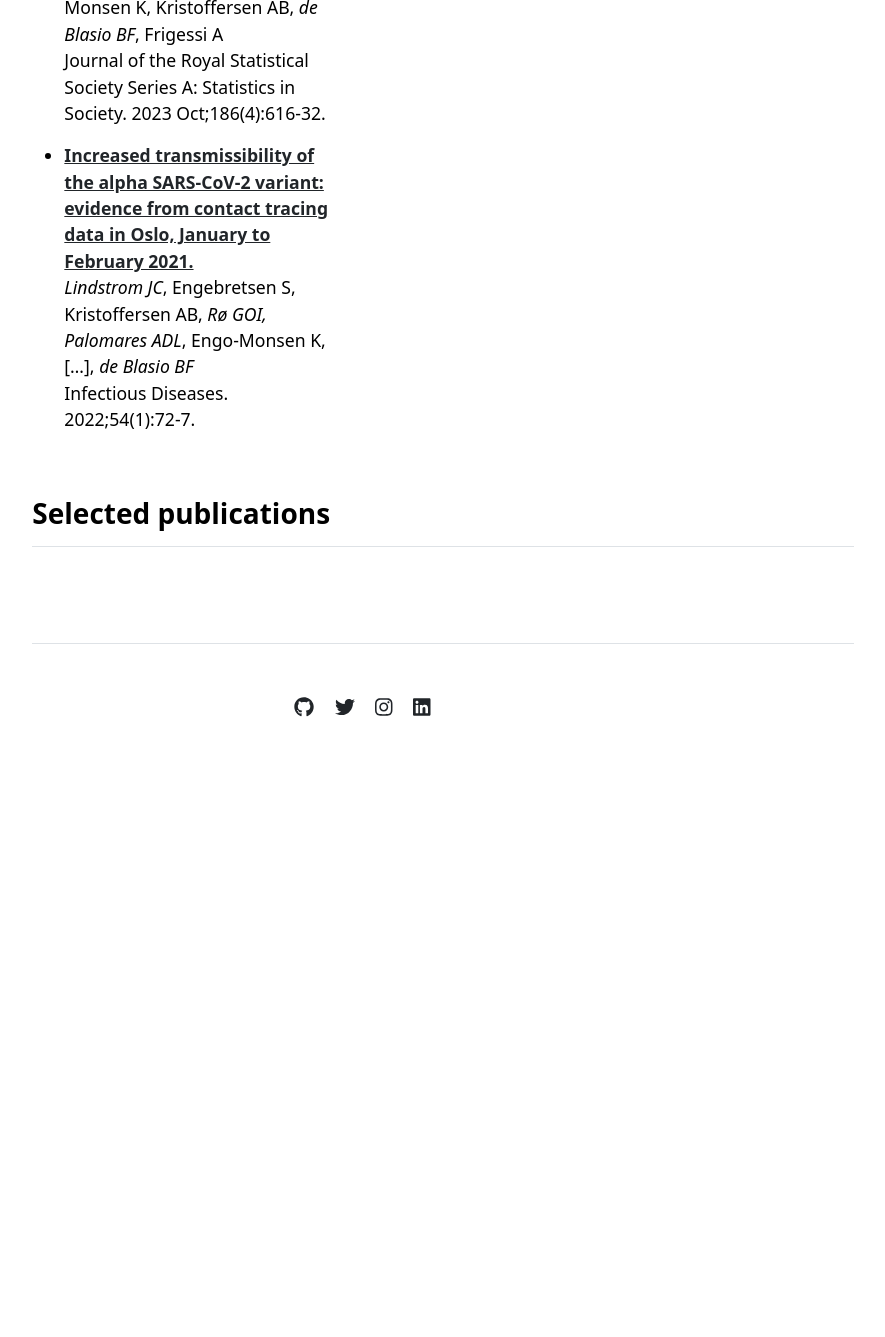
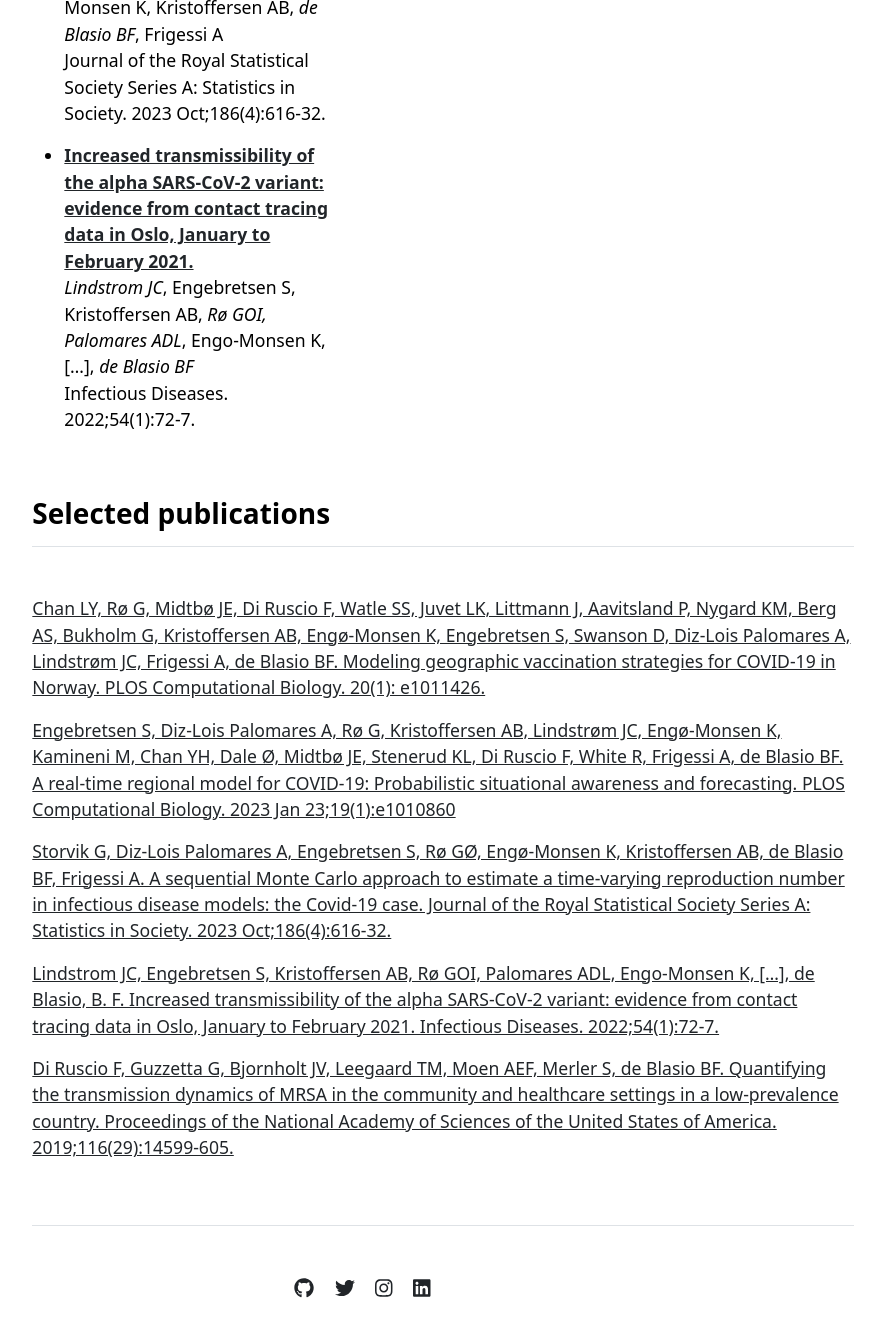
Before and after one commit to folkehelseinstituttet/modelling, a Jekyll site: the page built from index.md, in a window 1280 px wide and 1400 px high, scrolled down 2230 px. Shown: the top 1337 px of the window, without its empty margins (197-1082 px from the left). Built offline with Jekyll 4.4.1, drawn with Linux system fonts in a browser that asks for light colours; before the commit the page ends 3048 px from its top, so only the background shows below that.

Commit message:
Update publications.yml

```diff
--- a/_data/publications.yml
+++ b/_data/publications.yml
@@ -1,4 +1,9 @@
 featured:
+- {name: 'Chan LY, Rø G, Midtbø JE, Di Ruscio F, Watle SS, Juvet LK, Littmann J, Aavitsland P, Nygard KM, Berg AS, Bukholm G, Kristoffersen AB, Engø-Monsen K, Engebretsen S, Swanson D, Diz-Lois Palomares A, Lindstrøm JC, Frigessi A, de Blasio BF. Modeling geographic vaccination strategies for COVID-19 in Norway. PLOS Computational Biology. 20(1): e1011426.', url: 'https://doi.org/10.1371/journal.pcbi.1011426'}
+- {name: 'Engebretsen S, Diz-Lois Palomares A, Rø G, Kristoffersen AB, Lindstrøm JC, Engø-Monsen K, Kamineni M, Chan YH, Dale Ø, Midtbø JE, Stenerud KL, Di Ruscio F, White R, Frigessi A, de Blasio BF. A real-time regional model for COVID-19: Probabilistic situational awareness and forecasting. PLOS Computational Biology. 2023 Jan 23;19(1):e1010860', url: 'https://doi.org/10.1371/journal.pcbi.1010860'}
+- {name: 'Storvik G, Diz-Lois Palomares A, Engebretsen S, Rø GØ, Engø-Monsen K, Kristoffersen AB, de Blasio BF, Frigessi A. A sequential Monte Carlo approach to estimate a time-varying reproduction number in infectious disease models: the Covid-19 case. Journal of the Royal Statistical Society Series A: Statistics in Society. 2023 Oct;186(4):616-32.', url: 'https://doi.org/10.1093/jrsssa/qnad043'}
+- {name: 'Lindstrom JC, Engebretsen S, Kristoffersen AB, Rø GOI, Palomares ADL, Engo-Monsen K, […], de Blasio, B. F. Increased transmissibility of the alpha SARS-CoV-2 variant: evidence from contact tracing data in Oslo, January to February 2021. Infectious Diseases. 2022;54(1):72-7.', url: 'https://doi.org/10.1080/23744235.2021.1977382'}
+- {name: 'Di Ruscio F, Guzzetta G, Bjornholt JV, Leegaard TM, Moen AEF, Merler S, de Blasio BF. Quantifying the transmission dynamics of MRSA in the community and healthcare settings in a low-prevalence country. Proceedings of the National Academy of Sciences of the United States of America. 2019;116(29):14599-605.', url: 'https://doi.org/10.1073/pnas.1900959116'}
 
 index:
 - {name: 'Ranhoff AH, Hygen HO, Di Ruscio F, Rao S, Strand BH. The warm summer of 2018 - increased mortality among older people? Tidsskrift for Den Norske Laegeforening. 2019;139(10):927-30. ', url: 'https://doi.org/10.4045/tidsskr.19.0167'}
```
